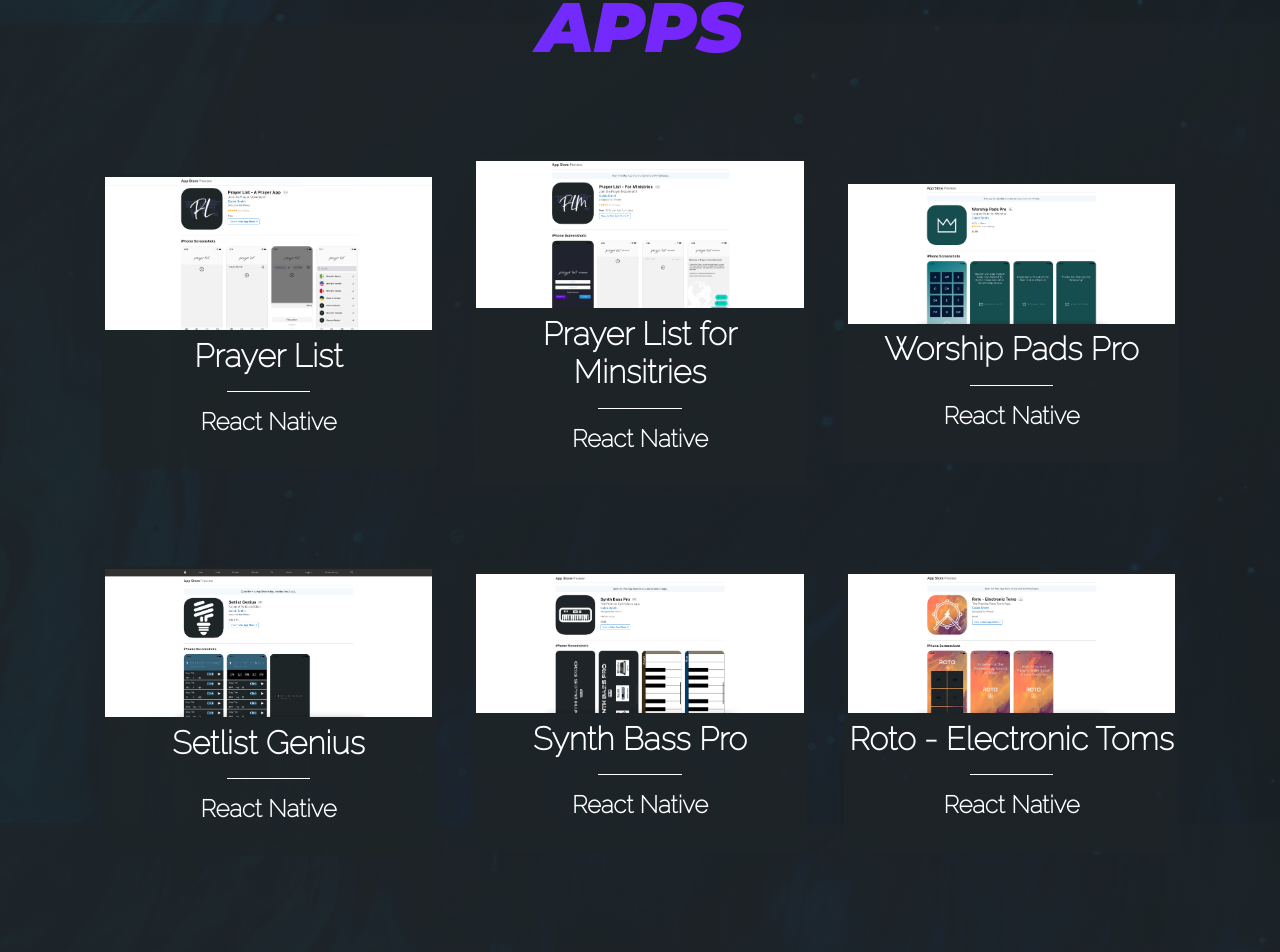
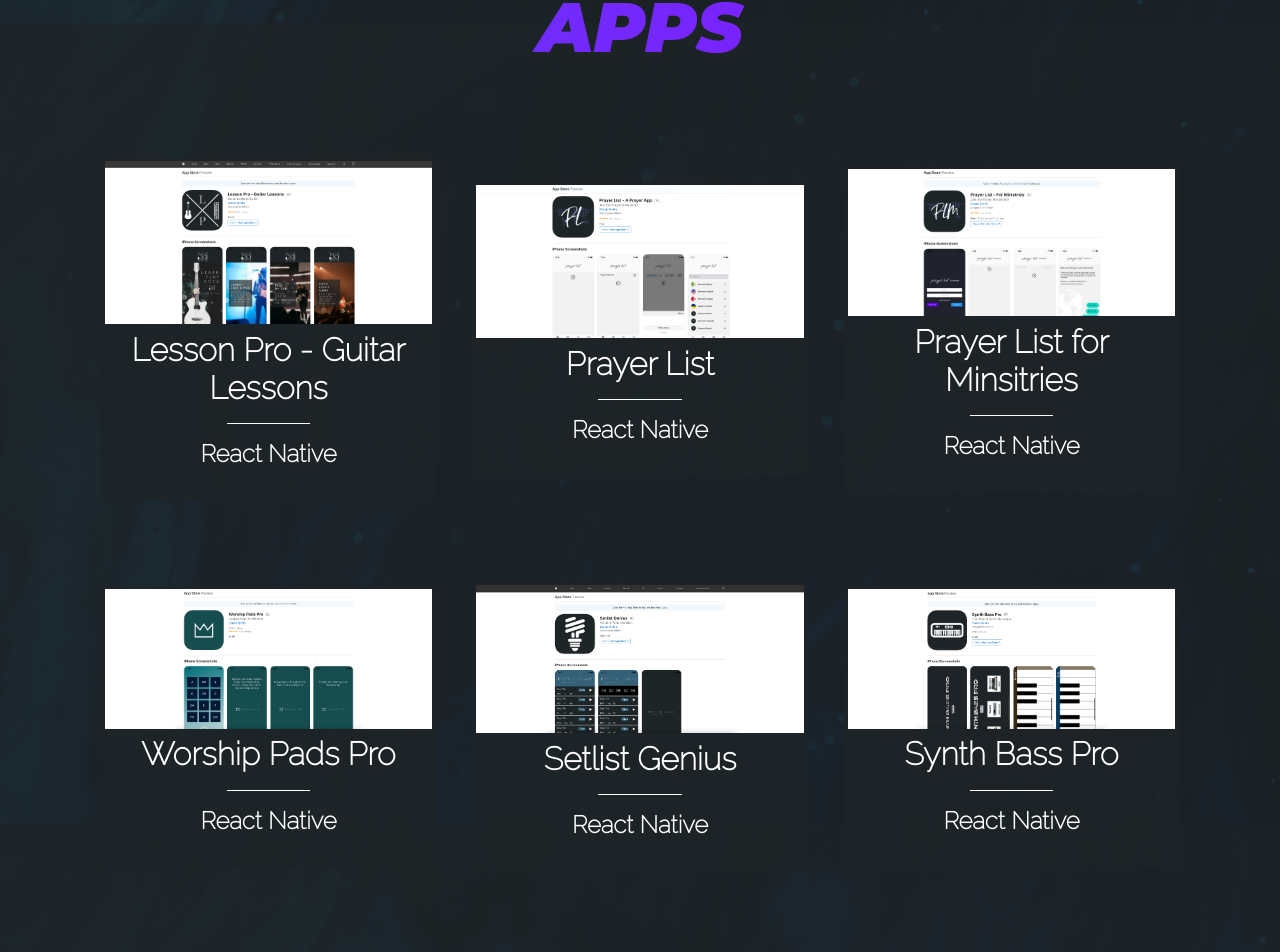
Before and after one commit to calebjsmith7/2port, a React (Create React App) app: page /services in a window 1280 px wide. Shown: the part 2377-3329 px from the top of the page. Built offline with nearby package versions, Linux system fonts and the light colour scheme.

Commit message:
new projects

```diff
--- a/src/components/Services.js
+++ b/src/components/Services.js
@@ -34,6 +34,8 @@
 import pllogo from '../images/pl-logo-wht.png';
 import mmexample from '../images/magnamechexample.png';
 import plmexa from '../images/plmexa.png';
+import lpguitar from '../images/lessonpro.png';
+
 
 const Services = () => {
 
@@ -190,7 +192,15 @@
 
             <h1 className='satext'>APPS</h1>
             <div className="boxes">
-
+            <div className='webprojects'>
+                    <a href="https://apps.apple.com/us/app/lesson-pro-guitar-lessons/id1614678527">
+                        <img src={lpguitar} className='projectimage'/>
+                    </a>
+                    <h2 className="projecttext ptitles">Lesson Pro - Guitar Lessons</h2>
+                    <hr className="projhr"/>
+                    <h4 className="projecttext">React Native</h4>
+                    <br/>
+                </div>
                 <div className='webprojects'>
                     <a href="https://apps.apple.com/us/app/prayer-list-a-prayer-app/id1614678041">
                         <img src={plexample} className='projectimage'/>
@@ -220,7 +230,7 @@
                 </div>
 
                 <div className='webprojects'>
-                    <a href="https://apps.apple.com/us/app/synth-bass-pro/id1592554833">
+                    <a href="https://apps.apple.com/us/app/setlist-genius-pads-click/id1599615188">
                         <img src={setlistgeniusexample} className='projectimage'/>
                     </a>
                     <h2 className="projecttext ptitles">Setlist Genius</h2>
```
Also changed, not shown: src/images/lessonpro.png (added).
